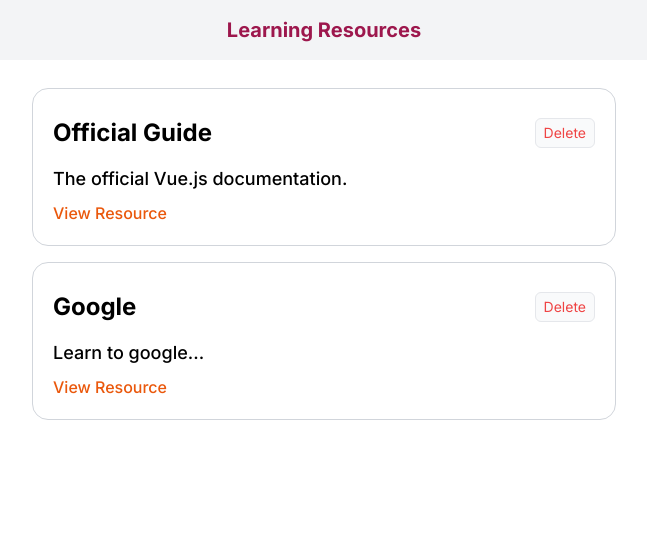
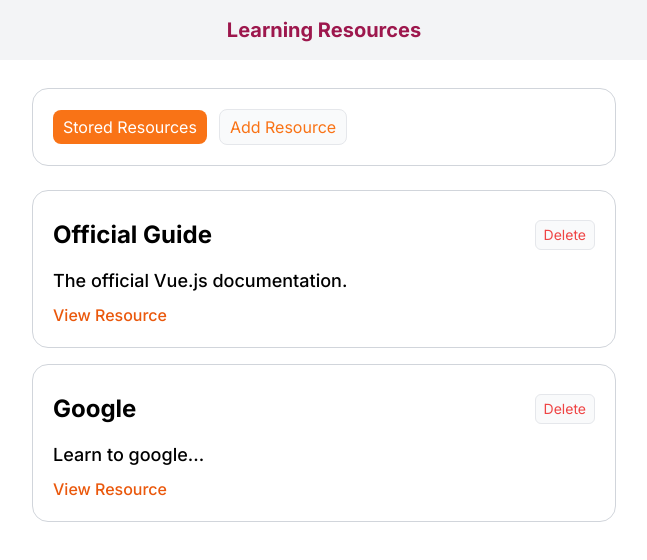
Before and after one commit to ahmadreza-ahmadi/Learning-Resource, a Vue app: page / in a window 1280 px wide. Shown: the top 560 px of the page, without its empty margins (316-963 px from the left). Built offline with nearby package versions, Linux system fonts and the light colour scheme.

Commit message:
feat(resources): split resources into two tabs
Resources splitted to two tabs: 1. Stored Resources 2. Add Resource

```diff
--- a/src/App.vue
+++ b/src/App.vue
@@ -1,11 +1,17 @@
 <script>
 import TheHeader from './components/layout/TheHeader.vue'
-import ResourceList from './components/resources/ResourceList.vue'
+import TheResources from './components/layout/TheResources.vue'
 
 export default {
   components: {
     TheHeader,
-    ResourceList,
+    TheResources,
+  },
+
+  provide() {
+    return {
+      resources: this.storedResources,
+    }
   },
 
   data() {
@@ -34,7 +40,7 @@ export default {
     <TheHeader title="Learning Resources" />
 
     <main class="max-w-screen-sm mx-auto p-5 sm:p-7">
-      <ResourceList :resources="storedResources" />
+      <TheResources />
     </main>
   </div>
 </template>
--- /dev/null
+++ b/src/components/layout/TheResources.vue
@@ -0,0 +1,56 @@
+<script>
+import ResourceList from '../resources/ResourceList.vue'
+import ResourceAdd from '../resources/ResourceAdd.vue'
+
+export default {
+  components: {
+    ResourceList,
+    ResourceAdd,
+  },
+
+  data() {
+    return {
+      // WARN: The value of this must be the same as component name
+      selectedTab: 'ResourceList',
+    }
+  },
+
+  computed: {
+    storedResourcesButtonVariant() {
+      return this.selectedTab === 'ResourceList' ? 'primary' : 'secondary'
+    },
+
+    addResourceButtonVariant() {
+      return this.selectedTab === 'ResourceAdd' ? 'primary' : 'secondary'
+    },
+  },
+
+  methods: {
+    setSelectedTab(tab) {
+      this.selectedTab = tab
+    },
+  },
+}
+</script>
+
+<template>
+  <BaseCard class="mb-6">
+    <BaseButton
+      :variant="storedResourcesButtonVariant"
+      size="md"
+      rounded="lg"
+      class="mr-3"
+      @click="setSelectedTab('ResourceList')"
+      >Stored Resources</BaseButton
+    >
+    <BaseButton
+      :variant="addResourceButtonVariant"
+      size="md"
+      rounded="lg"
+      @click="setSelectedTab('ResourceAdd')"
+      >Add Resource</BaseButton
+    >
+  </BaseCard>
+
+  <component :is="selectedTab"></component>
+</template>
--- /dev/null
+++ b/src/components/resources/ResourceAdd.vue
@@ -0,0 +1,3 @@
+<template>
+  <h3>Add Resource</h3>
+</template>
--- a/src/components/resources/ResourceList.vue
+++ b/src/components/resources/ResourceList.vue
@@ -6,18 +6,12 @@ export default {
     ResourceListItem,
   },
 
-  props: {
-    resources: Array,
-  },
+  inject: ['resources'],
 }
 </script>
 
 <template>
   <ul class="flex flex-col gap-4">
-    <ResourceListItem
-      v-for="resource in resources"
-      :key="resource.id"
-      :resource="resource"
-    />
+    <ResourceListItem v-for="resource in resources" :key="resource.id" :resource="resource" />
   </ul>
 </template>
```
